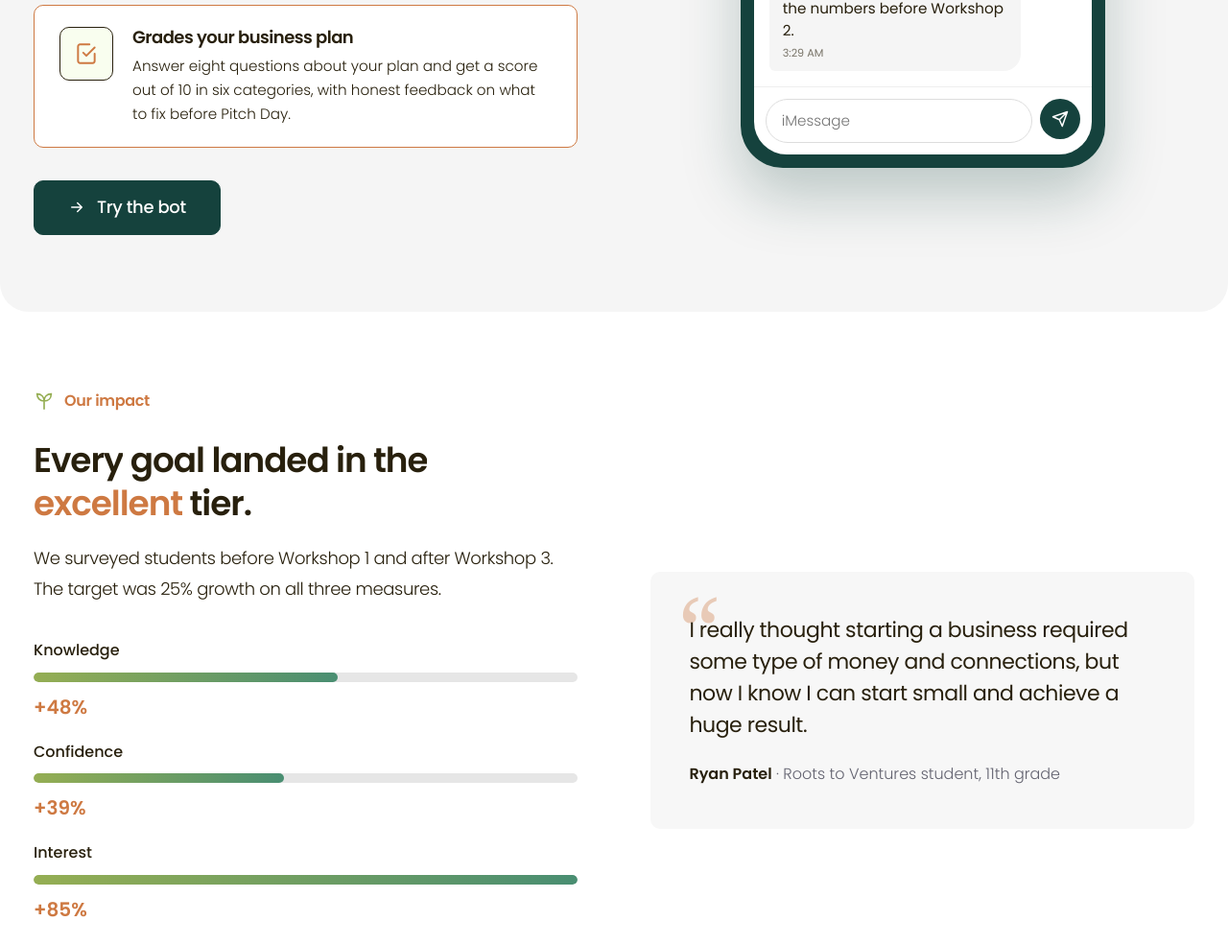
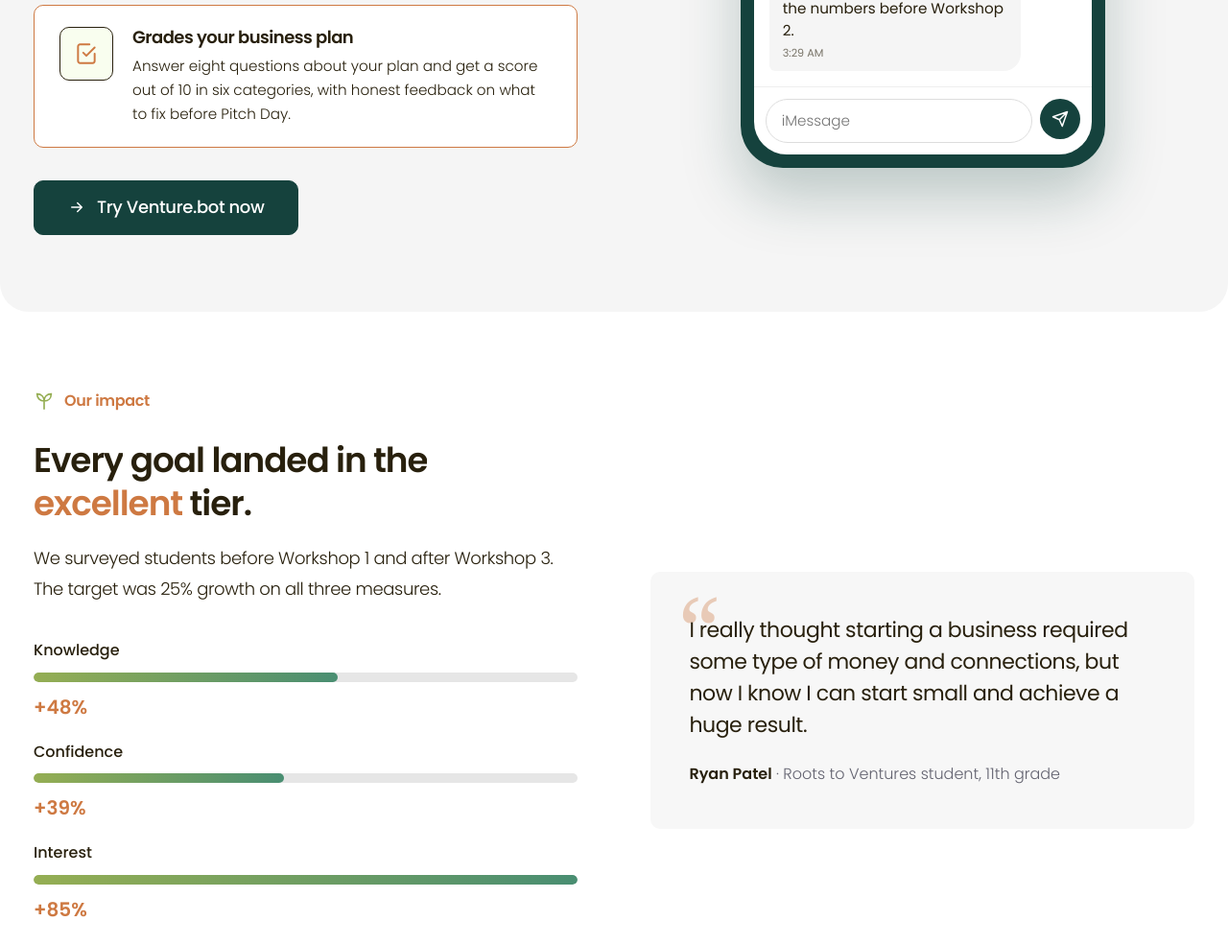
Before and after one commit to TSAStudent/Roots-to-Ventures-Website, a plain HTML site: page index.html in a window 1280 px wide. Shown: the part 3526-4511 px from the top of the page at 96% size. Drawn offline with Linux system fonts and the light colour scheme.

Commit message:
Homepage button: 'Try Venture.bot now'
Co-Authored-By: Surya Raineedi <suryaraineedi@gmail.com>

```diff
--- a/index.html
+++ b/index.html
@@ -196,7 +196,7 @@
           </div>
         </div>
         <div class="btn-group" style="margin-top:34px">
-          <a class="btn btn-dark btn-lg reveal" data-delay="3" href="venture-bot.html">Try the bot <svg viewBox="0 0 24 24" fill="none" stroke="currentColor" stroke-width="2" stroke-linecap="round" stroke-linejoin="round"><path d="M5 12h14M13 6l6 6-6 6"/></svg></a>
+          <a class="btn btn-dark btn-lg reveal" data-delay="3" href="venture-bot.html">Try Venture.bot now <svg viewBox="0 0 24 24" fill="none" stroke="currentColor" stroke-width="2" stroke-linecap="round" stroke-linejoin="round"><path d="M5 12h14M13 6l6 6-6 6"/></svg></a>
         </div>
       </div>
       <div class="reveal" data-delay="1">
```
